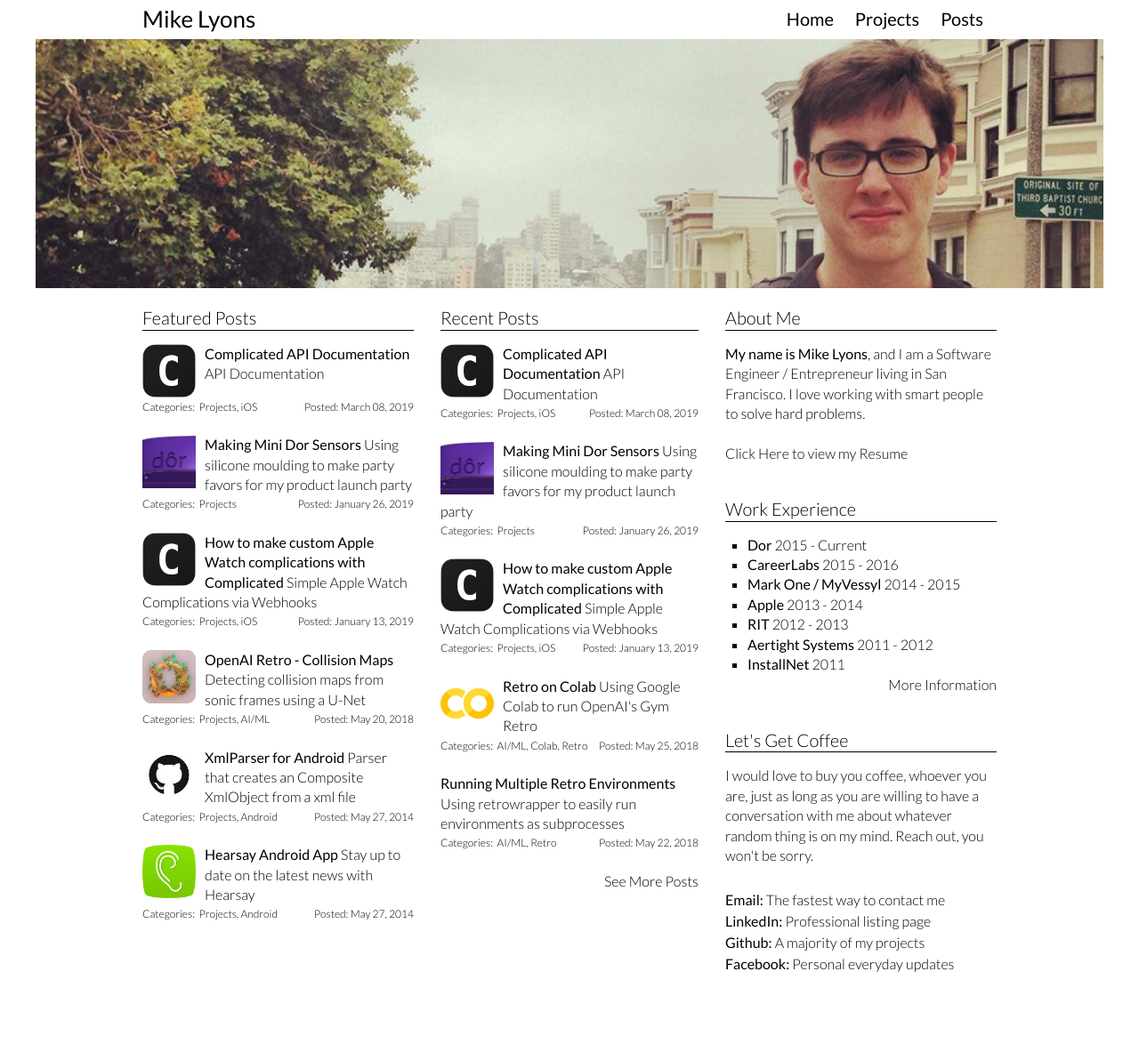
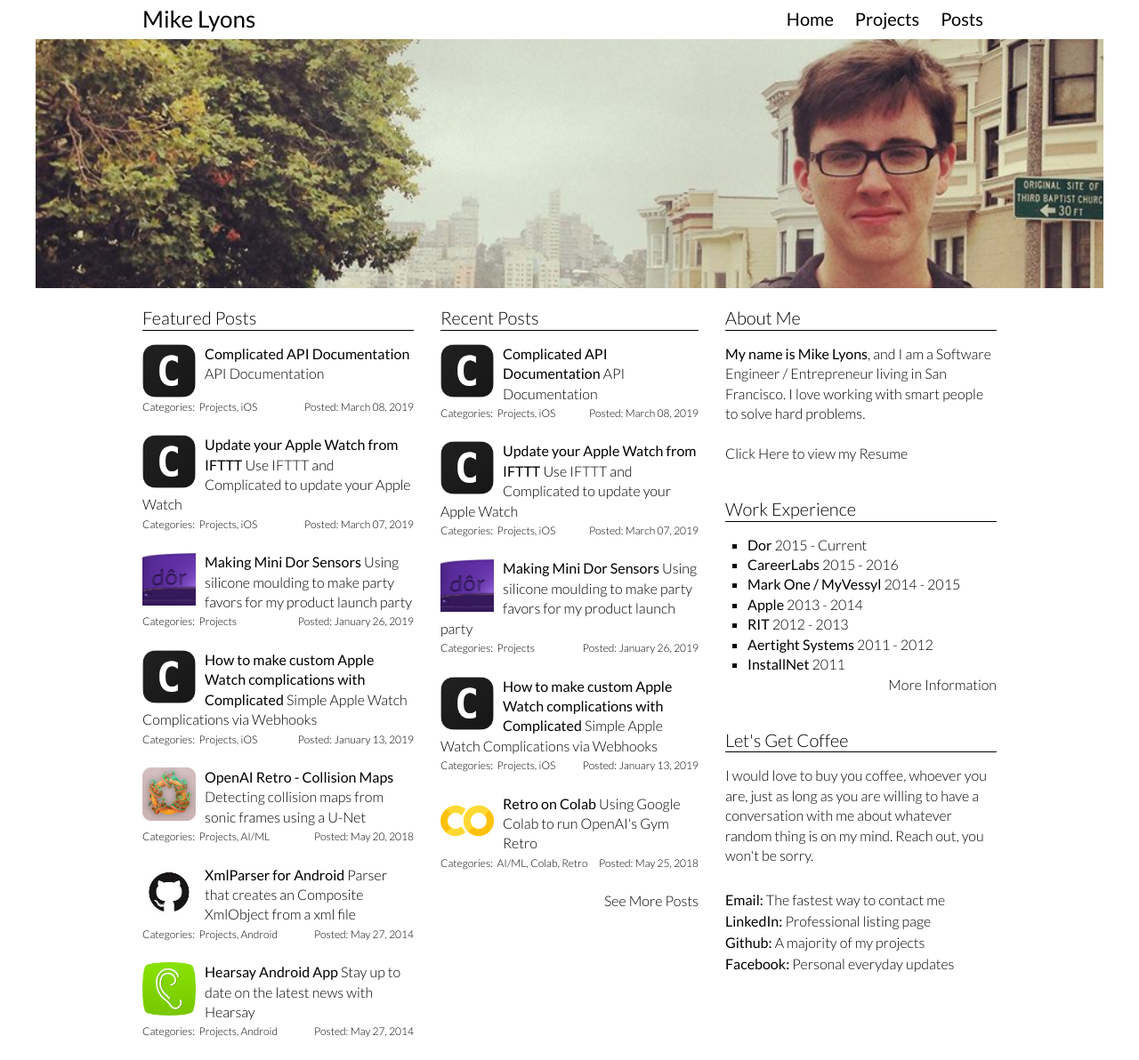
Before and after one commit to frenchie4111/frenchie4111.github.io, a Jekyll site: the page built from index.html, in a window 1280 px wide. Shown: the whole page at 89% size. Built offline with Jekyll 4.4.1, drawn with Linux system fonts in a browser that asks for light colours; nearby versions of some CDN libraries; before the commit the page ends 1105 px from its top, so only the background shows below that.

Commit message:
Added IFTTT

```diff
--- /dev/null
+++ b/_posts/2019-03-07-Complicated-Apple-Watch-IFTT.md
@@ -0,0 +1,78 @@
+---
+title: Update your Apple Watch from IFTTT
+custom_title: Complicated
+sticky_title: true
+post_image: /images/complicated/icon.png
+subject: Use IFTTT and Complicated to update your Apple Watch
+layout: complicated
+tags: Projects iOS
+featured: true
+custom_menu: complicated
+---
+
+Let me show you how to use IFTTT and Complicated to integrate Google Sheets with your Apple Watch.
+
+<br/>
+
+## Step 0:
+
+Download, and configure Complicated. For instructions on how to do this, see [this post](/2019/01/13/Complicated-How-To.html)
+
+<br/>
+
+## Step 1: Set up Google Sheets on IFTTT
+
+Go to your applets, a https://ifttt.com/my_applets and create a new applet. Select
+the "This" section, search and select for Google Sheets.
+
+{: .center}
+<img height="250" src="/images/complicated/ifttt/choose_sheets.png" />
+<img height="250" src="/images/complicated/ifttt/configure_sheets_box.png" />
+
+Now load in the information for the cell that you want to update your watch.
+
+{: .center}
+<img height="350" src="/images/complicated/ifttt/configure_sheets_bottom.png">
+
+<br/>
+
+## Step 2: Set up Complicated on IFTTT
+
+To use Complicated with IFTTT, you need to select the WebHook option. So search/select
+the WebHook Applet.
+
+{: .center}
+<img height="250" src="/images/complicated/ifttt/choose_webhooks.png" />
+<img height="250" src="/images/complicated/ifttt/configure_webhook_box.png" />
+
+Now you need to get the update URL for the Complication that you want to update.
+You can get this by hitting the "Update Link (Tap to copy)" button in the Complicated
+app, after initializing your app.
+
+{: .center}
+<img width="250" src="/images/complicated/ifttt/app.png">
+
+Paste this URL into the IFTTT configuration window as follows:
+
+{: .center}
+<img width="450" src="/images/complicated/ifttt/configure_webhook.png">
+
+You can put in your new value right after the pasted link. If you hit the "Add
+ingredient" button and select "Value" it will use the new value of the sheets
+cell as the update value.
+
+And your done! Just hit save, and you should be good to go.
+
+If you want to see if your applet is working, update the cell, wait about 5 minutes,
+and check the "Activity" page of IFTTT.
+
+{: .center}
+<img width="450" src="/images/complicated/ifttt/applet_ran.png">
+
+<br/>
+
+If you have any other questions please feel free to reach out. My email is **<a href="mailto:mdl0394@gmail.com">mdl0394@gmail.com</a>**
+
+<div id="footer">
+    Made with &#9829; by <a href="/">Mike Lyons</a>
+</div>
--- a/_posts/2019-03-08-Complicated-Documentation.md
+++ b/_posts/2019-03-08-Complicated-Documentation.md
@@ -86,3 +86,8 @@ AAPL $152.29
 <i>Note: Watch OS Only lets you change a complication ~15 times and hour. More than that and you likely will get rate limited.</i>
 
 If you have any other questions please feel free to reach out. My email is **<a href="mailto:mdl0394@gmail.com">mdl0394@gmail.com</a>**
+
+## Other Tutorials
+
+Here are some other resources you may find interesting once you have Complicated running:
+ - [Update your Apple Watch from IFTTT](/2019/03/07/Complicated-Apple-Watch-IFTT.html)
--- a/css/complicated-launch.scss
+++ b/css/complicated-launch.scss
@@ -118,7 +118,3 @@ h2#post_title {
 .ideas_text_right {
     text-align: left;
 }
-
-#footer {
-    margin: 50px 0 0 0;
-}
--- a/css/complicated.scss
+++ b/css/complicated.scss
@@ -46,3 +46,8 @@ i {
 #download {
     width: 200px;
 }
+
+#footer {
+    text-align: center;
+    margin: 50px 0 0 0;
+}
```
Also changed, not shown: images/complicated/ifttt/app.png (added), images/complicated/ifttt/applet_ran.png (added), images/complicated/ifttt/choose_sheets.png (added), images/complicated/ifttt/choose_webhooks.png (added), images/complicated/ifttt/configure_sheets_bottom.png (added), images/complicated/ifttt/configure_sheets_box.png (added), images/complicated/ifttt/configure_webhook.png (added), images/complicated/ifttt/configure_webhook_bottom.png (added), images/complicated/ifttt/configure_webhook_box.png (added).
